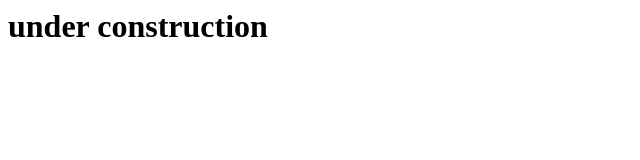
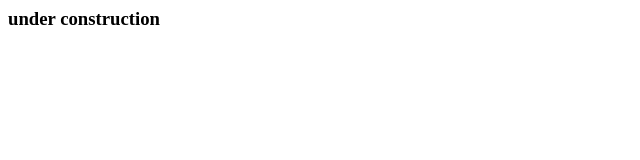
Before and after one commit to Adir2/setranet, a plain HTML site: page index.html in a window 1280 px wide. Shown: the whole page, without its empty margins (0-640 px from the left). Drawn offline with Linux system fonts and the light colour scheme.

Commit message:
Update index.html

```diff
--- a/index.html
+++ b/index.html
@@ -7,6 +7,6 @@
     <title>come back soon</title>
 </head>
 <body>
-    <h1>under construction</h1>
+    <h3>under construction</h3>
 </body>
 </html>
```
